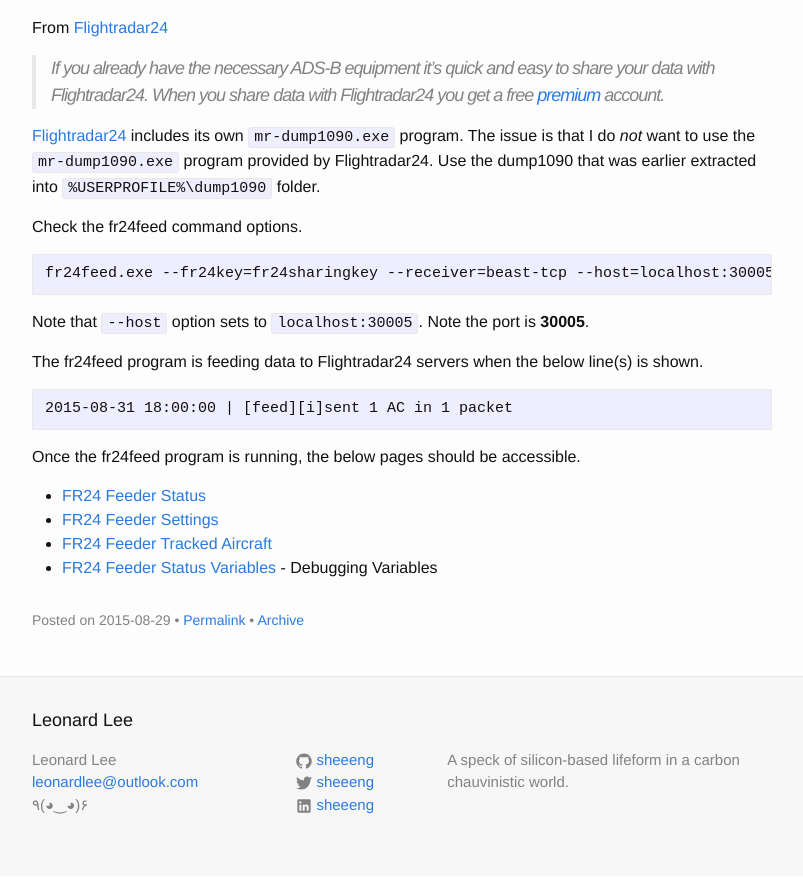
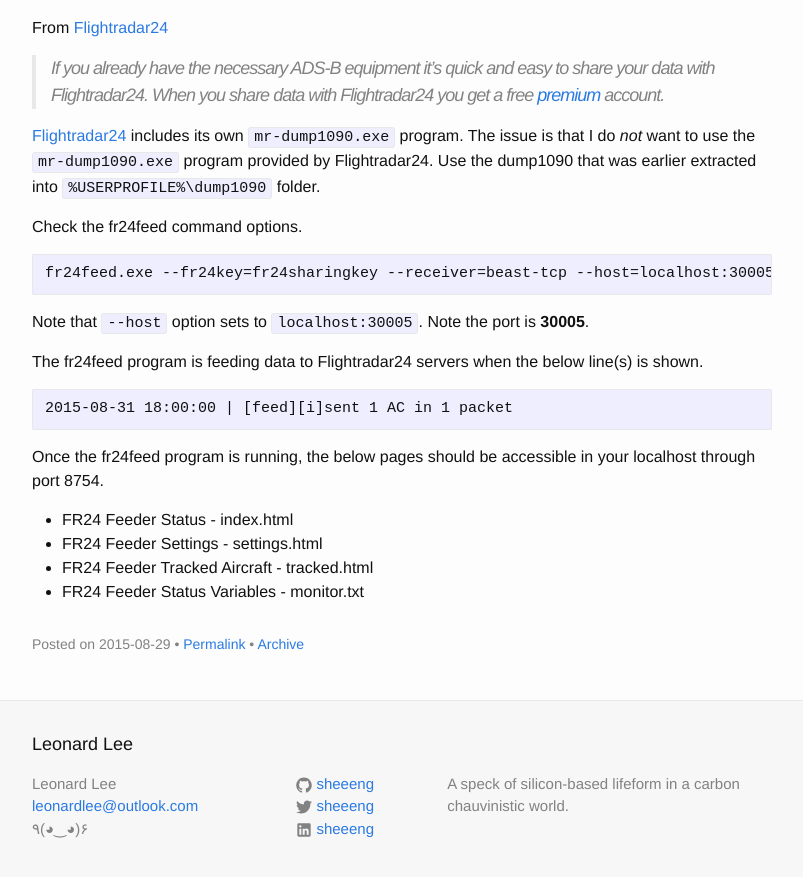
Before and after one commit to sheeeng/sheeeng.github.io, a Jekyll site: the page built from _posts/2015-08-29-get-ads-b-data-from-rtl2832u.md, in a window 1280 px wide and 900 px high, scrolled down 4140 px. Shown: the top 877 px of the window, without its empty margins (238-1041 px from the left). Built offline with Jekyll 4.4.1, drawn with Linux system fonts in a browser that asks for light colours.

Commit message:
Tidy up old post.
Remove CRLF characters.
`:%s/^M$//g`

Note: To get the ^M, do not actually enter it as is.
      Instead, insert it by typing the CTRL-V CTRL-M sequence.

Delete all trailing whitespaces.
`:%s/\s\+$//`

```diff
--- a/_posts/2015-08-29-get-ads-b-data-from-rtl2832u.md
+++ b/_posts/2015-08-29-get-ads-b-data-from-rtl2832u.md
@@ -170,9 +170,9 @@
 
 	2015-08-31 18:00:00 | [feed][i]sent 1 AC in 1 packet
 
-Once the fr24feed program is running, the below pages should be accessible.
+Once the fr24feed program is running, the below pages should be accessible in your localhost through port 8754.
 
-- [FR24 Feeder Status](http://localhost:8754/index.html)
-- [FR24 Feeder Settings](http://localhost:8754/settings.html)
-- [FR24 Feeder Tracked Aircraft](http://localhost:8754/tracked.html)
-- [FR24 Feeder Status Variables](http://localhost:8754/monitor.txt) - Debugging Variables
+- FR24 Feeder Status - index.html
+- FR24 Feeder Settings - settings.html
+- FR24 Feeder Tracked Aircraft - tracked.html
+- FR24 Feeder Status Variables - monitor.txt
```
